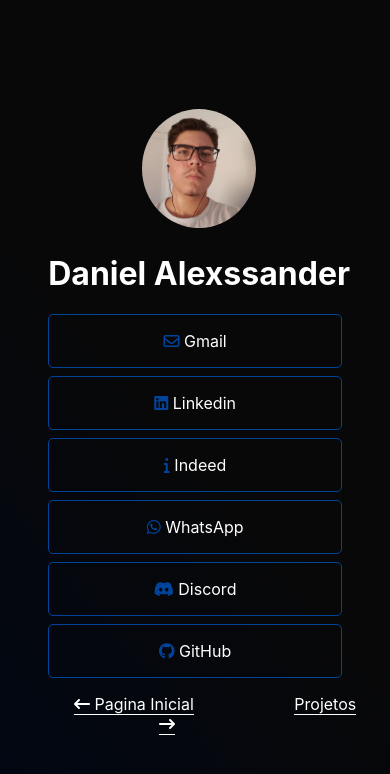
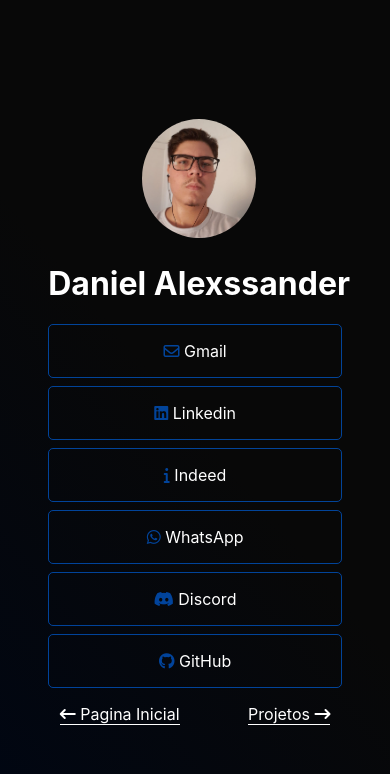
Before and after one commit to DanielAlexssander/Contatos, a plain HTML site: page index.html in a window 390 px wide. Drawn offline with Linux system fonts and the light colour scheme.

Commit message:
Add files via upload

```diff
--- a/Styles/contats.css
+++ b/Styles/contats.css
@@ -1,3 +1,5 @@
+@charset "UTF-8";
+
 body {
     font-family: "Inter", "Poppins", sans-serif;
     background-image: linear-gradient(230deg, rgb(8, 8, 8) 50%, rgb(0, 6, 19));
@@ -14,6 +16,10 @@ body {
 .face-image {
     width: 30%;
     border-radius: 50%;
+    transition: .5s;
+}
+.face-image:hover {
+    width: 31%;
 }
 .links-ul {
     list-style-type: none;
@@ -52,3 +58,18 @@ body {
 .container-nav a:hover {
     letter-spacing: .1em;
 }
+@media screen and (max-width: 715px) {
+    .container-nav{
+        margin-right: .5em;
+    }
+}
+@media screen and (max-width: 415px) {
+    .container-nav a {
+        margin: 2em;
+    }
+}
+@media screen and (max-width: 345px) {
+    .container-nav a {
+        margin: 1em;
+    }
+}
--- a/index.html
+++ b/index.html
@@ -6,7 +6,7 @@
     <meta name="viewport" content="width=device-width, initial-scale=1.0">
     <link rel="stylesheet" href="Styles/contats.css">
     <link rel="stylesheet" href="https://cdnjs.cloudflare.com/ajax/libs/font-awesome/6.4.0/css/all.min.css" integrity="sha512-iecdLmaskl7CVkqkXNQ/ZH/XLlvWZOJyj7Yy7tcenmpD1ypASozpmT/E0iPtmFIB46ZmdtAc9eNBvH0H/ZpiBw==" crossorigin="anonymous" referrerpolicy="no-referrer" />
-    <title>Contatos | Daniel</title>
+    <title>Contatos</title>
 </head>
 <body>
     <div class="container">
@@ -21,8 +21,8 @@
             <a href="https://github.com/DanielAlexssander"><li><i class="fa-brands fa-github"></i> GitHub</li></a>
         </ul>
         <div class="container-nav">
-            <a class="home-page" href="https://danielalexssander.github.io/Portfolio"><i class="fa-solid fa-arrow-left-long"></i> Pagina Inicial</a>
-            <a class="projects" href="#">Projetos <i class="fa-solid fa-arrow-right-long"></i></a>
+            <a class="home-page" href=""><i class="fa-solid fa-arrow-left-long"></i> Pagina Inicial</a>
+            <a class="projects" href="">Projetos <i class="fa-solid fa-arrow-right-long"></i></a>
         </div>
     </div>
 </body>
```
